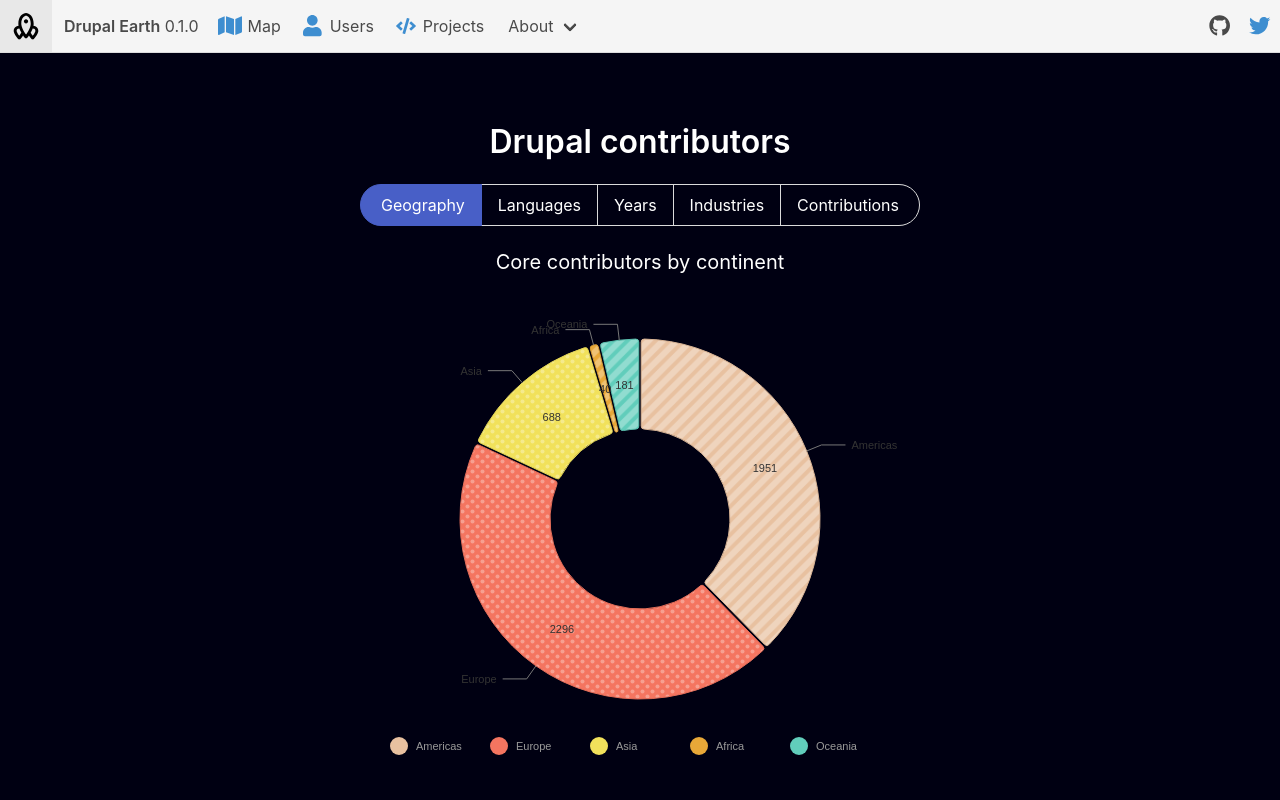
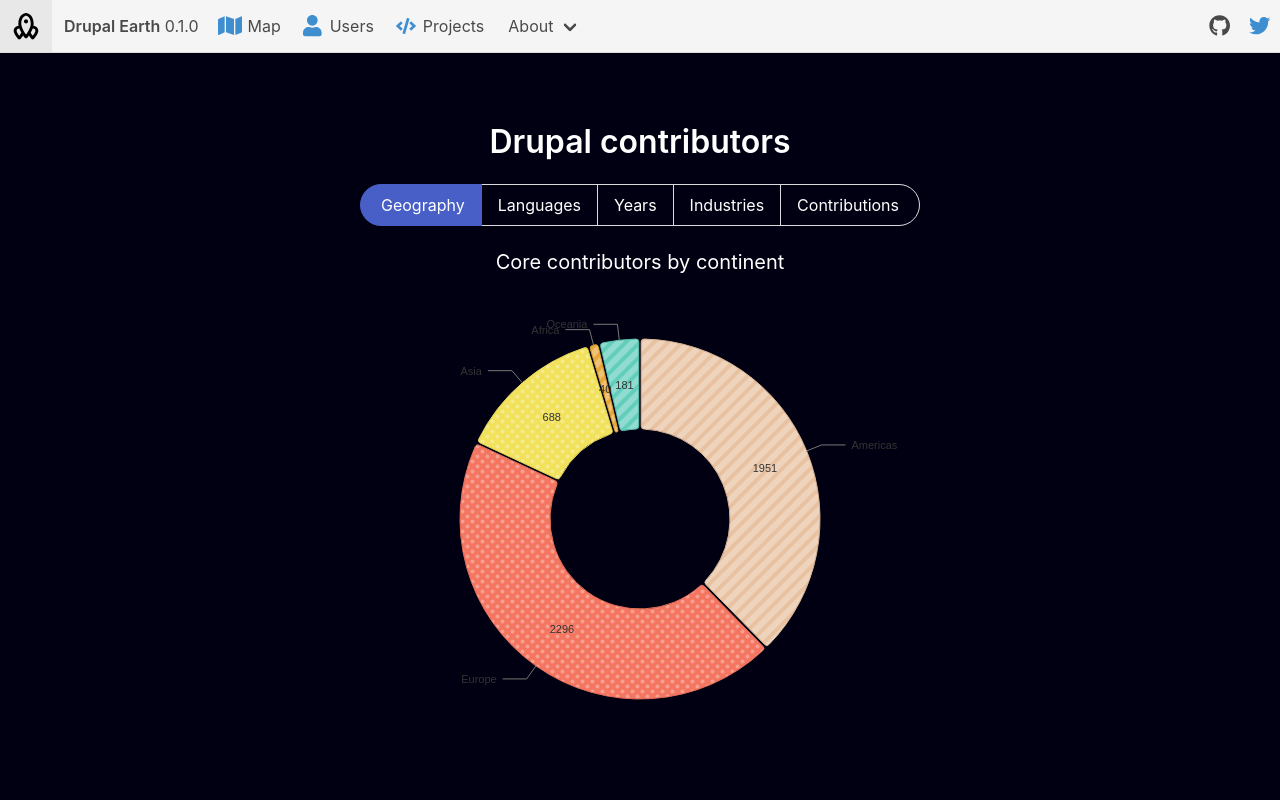
Before and after one commit to colorfield/drupal-earth, a React (Create React App) app: page /users in a window 1280 px wide. Shown: the top 800 px of the page. Built offline with nearby package versions, Linux system fonts and the light colour scheme.

Commit message:
Remove Pie legends

```diff
--- a/src/components/NivoPie.js
+++ b/src/components/NivoPie.js
@@ -46,26 +46,6 @@
                 }
             ]}
             fill={props.fills}
-            legends={[
-                {
-                    anchor: 'bottom',
-                    direction: 'row',
-                    translateY: 56,
-                    itemWidth: 100,
-                    itemHeight: 18,
-                    itemTextColor: '#999',
-                    symbolSize: 18,
-                    symbolShape: 'circle',
-                    effects: [
-                        {
-                            on: 'hover',
-                            style: {
-                                itemTextColor: '#000'
-                            }
-                        }
-                    ]
-                }
-            ]}
         />
     )
 }
```
